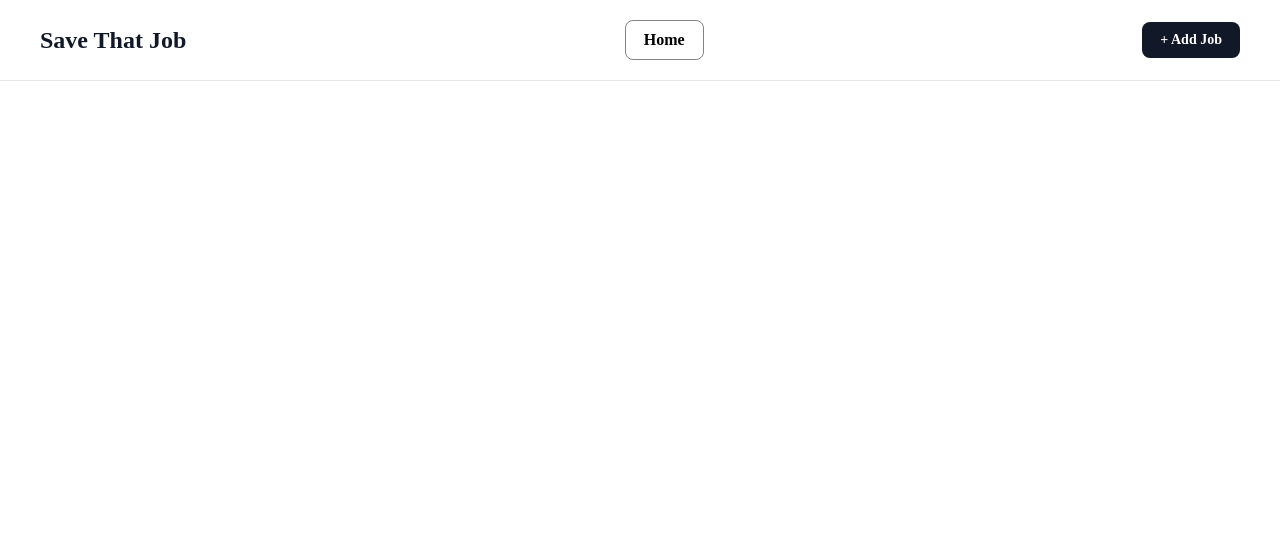
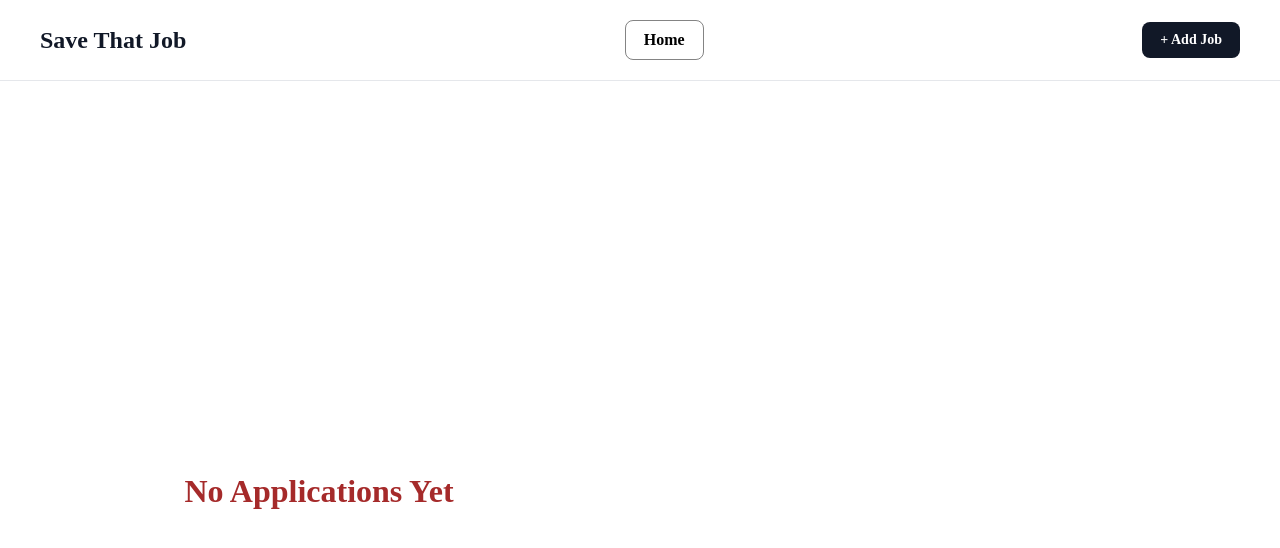
Before and after one commit to Ermi-haimi/job_application_tracker, a React (Vite) app: page / in a window 1280 px wide. Shown: the top 548 px of the page. Built offline with nearby package versions, Linux system fonts and the light colour scheme.

Commit message:
add a message for no applications

```diff
--- a/src/components/applicationList/ApplicationList.css
+++ b/src/components/applicationList/ApplicationList.css
@@ -6,6 +6,16 @@
   padding: 10px;
 }
 
+.no-applications {
+  font-size: 2rem;
+  font-weight: 600;
+  height: 100vh;
+  display: flex;
+  justify-content: center;
+  align-items: center;
+  color: brown;
+}
+
 @media (max-width: 900px) {
   .applications-wrapper {
     grid-template-columns: repeat(1, 1fr);
--- a/src/components/applicationList/ApplicationList.tsx
+++ b/src/components/applicationList/ApplicationList.tsx
@@ -11,9 +11,13 @@ export default function ApplicationList({
 }: ApplicationListProps) {
   return (
     <section className="applications-wrapper">
-      {applicationList.map((application) => (
-        <ApplicationCard key={application.id} application={application} />
-      ))}
+      {applicationList.length !== 0 ? (
+        applicationList.map((application) => (
+          <ApplicationCard key={application.id} application={application} />
+        ))
+      ) : (
+        <div className="no-applications">No Applications Yet</div>
+      )}
     </section>
   );
 }
```
